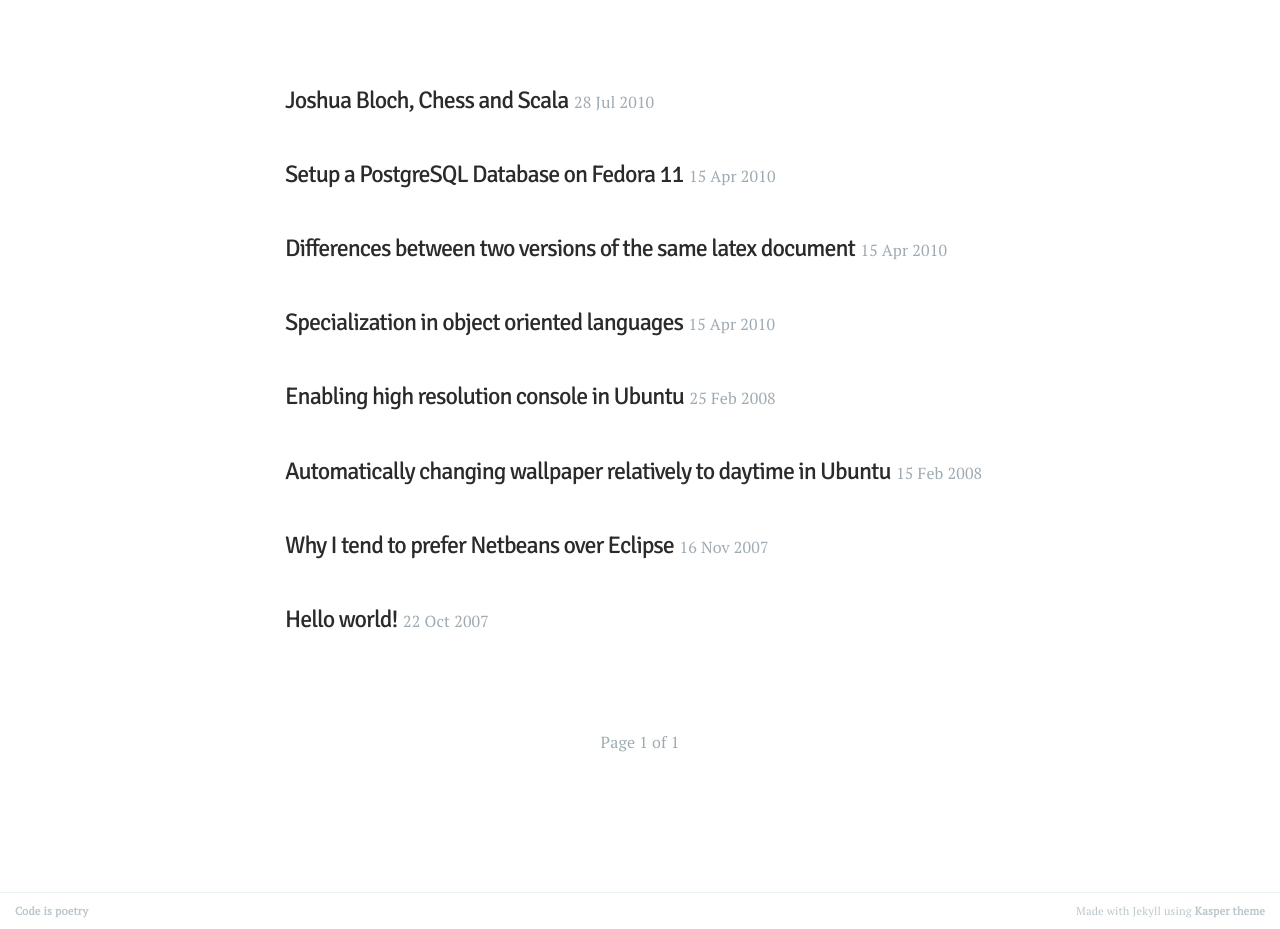
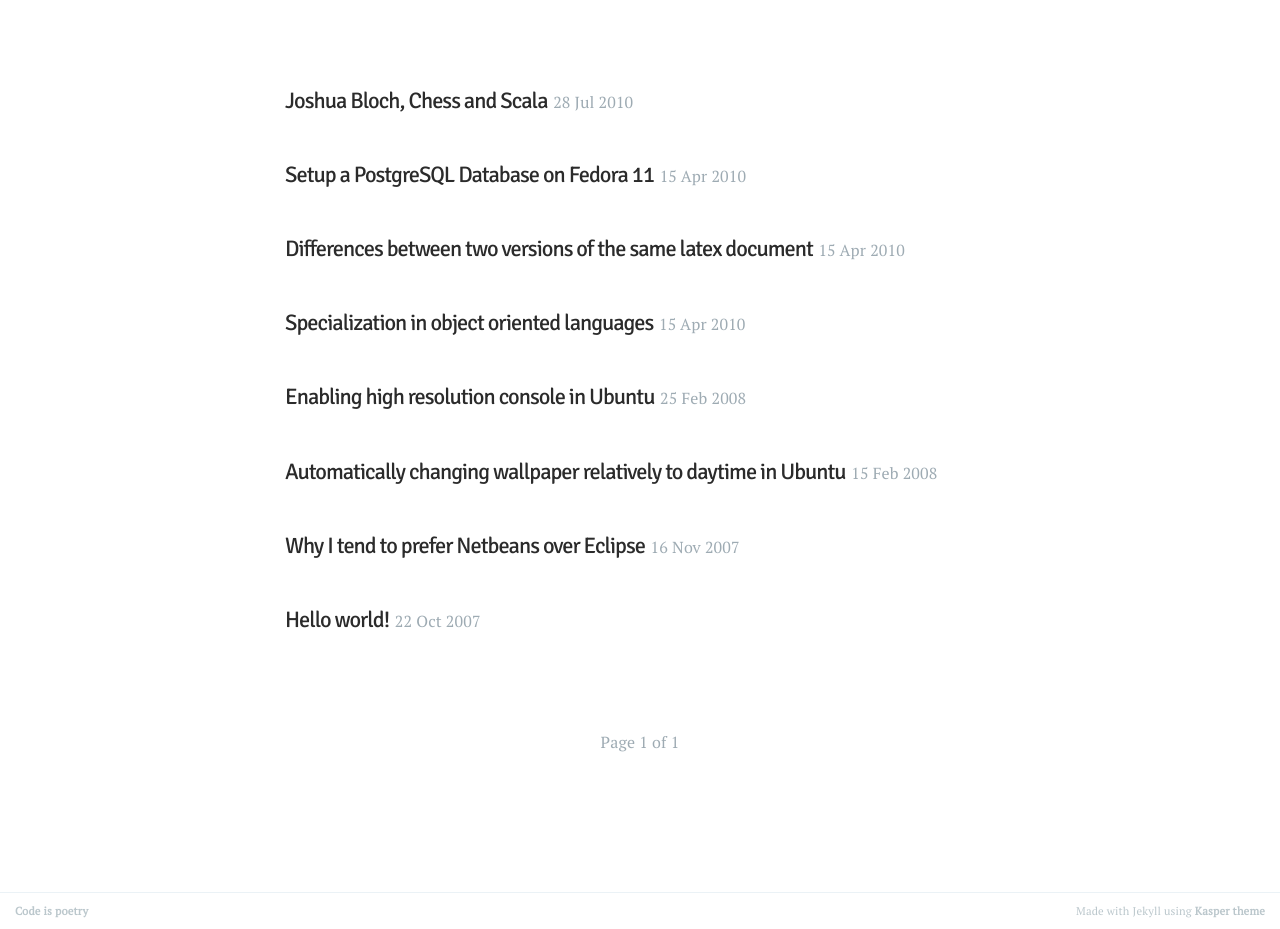
Before and after one commit to jihedamine/jihedamine.github.io, a Jekyll site: the page built from index.html, in a window 1280 px wide. Shown: the part 500-1429 px from the top of the page. Built offline with Jekyll 4.4.1, drawn with Linux system fonts in a browser that asks for light colours; Markdown is read by kramdown in place of the engine named in the settings; the list of posts is cut into pages by our own code.

```diff
--- a/assets/css/screen.css
+++ b/assets/css/screen.css
@@ -577,9 +577,8 @@
     hyphens: auto;
 }
 
-body:not(.post-template) .post-title a, h1.post-title {
+.post-title a, h1.post-title {
     font-family: Signika, sans-serif;
-    font-size: 1.5rem;
     letter-spacing: -1px;
     text-decoration: none;
 }
@@ -638,10 +637,6 @@
 .post-template .post-header {
     margin-top: 3.4rem;
     margin-bottom: 2rem;
-}
-
-.post-template .post-title {
-    margin-bottom: 0;
 }
 
 .post-template .post-meta {
```
